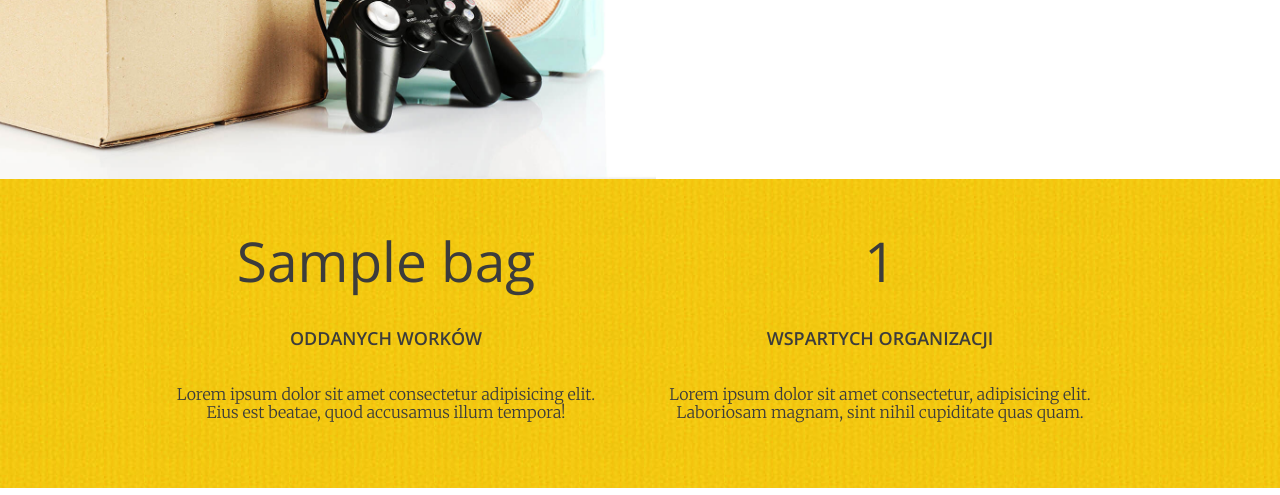
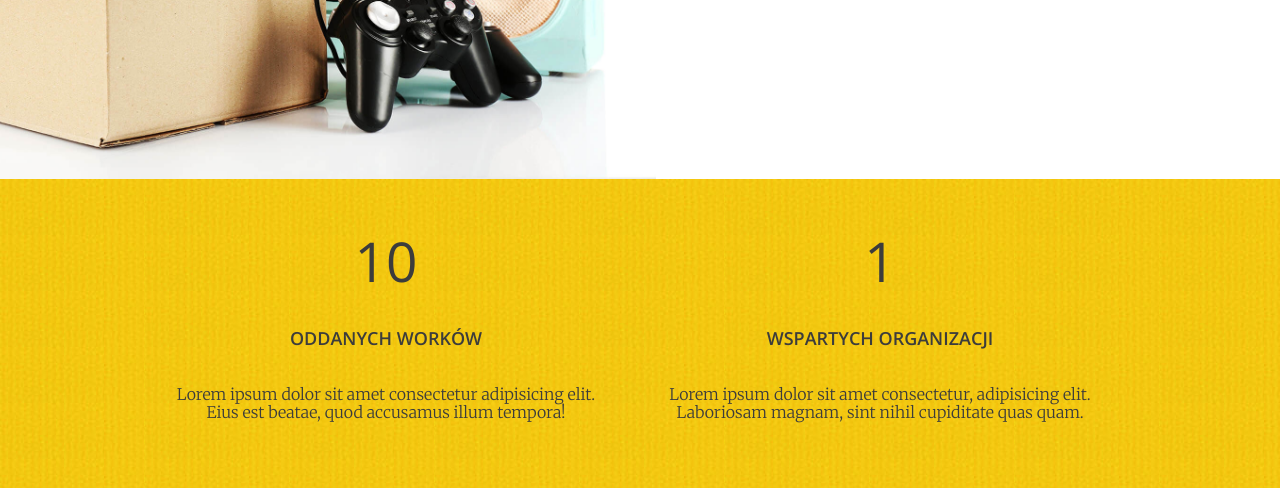
Before and after one commit to Rogalowski/Portfolio_oddam_w_dobre_rece, a Django app: template charity_good_hands_app/templates/index.html in a window 1280 px wide. Shown: the part 621-1116 px from the top of the page. Run offline with Django 3.2, Linux system fonts and the light colour scheme; tables that the repository leaves empty hold one stand-in row (values such as "Sample post"); the template is opened without the code that fills it: values that come from a table or form of the project are taken from there, most other values are stand-ins (such as "Sample title", 1, 10 or a date in 2020).

Commit message:
#2 Strona główna - Dynamiczne statystyki chnged name variable

```diff
--- a/charity_good_hands_app/templates/index.html
+++ b/charity_good_hands_app/templates/index.html
@@ -42,7 +42,7 @@
     <section id="stats" class="stats">
       <div class="container container--85">
         <div class="stats--item">
-          <em>{{ bag }}</em>
+          <em>{{ bag_quantity }}</em>
           <h3>Oddanych worków</h3>
           <p>Lorem ipsum dolor sit amet consectetur adipisicing elit. Eius est beatae, quod accusamus illum tempora!</p>
         </div>
--- a/charity_good_hands_app/views.py
+++ b/charity_good_hands_app/views.py
@@ -9,11 +9,11 @@ from charity_good_hands_app.models import Donation
 
 class LandingPageView(View):
     def get(self, request):
-        bag = Donation.objects.all().aggregate(Sum('quantity'))['quantity__sum']
+        bag_quantity = Donation.objects.all().aggregate(Sum('quantity'))['quantity__sum']
         institution_quantity = Donation.objects.all().annotate(Sum('institution'))
 
         context = {
-            'bag': bag,
+            'bag_quantity': bag_quantity,
             'institution_quantity': institution_quantity,
         }
         return render(request, 'index.html', context)
```
